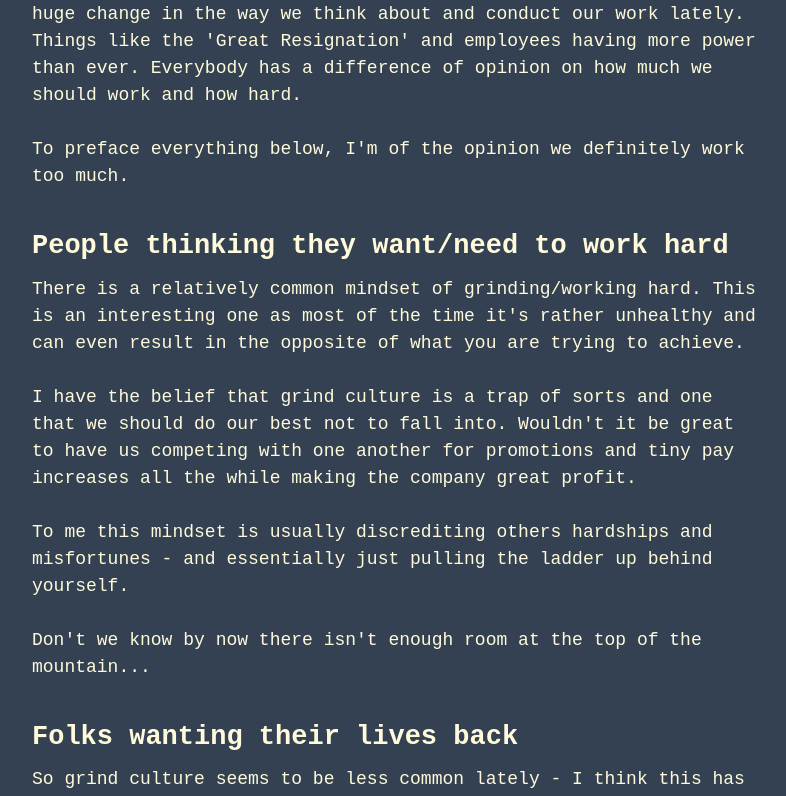
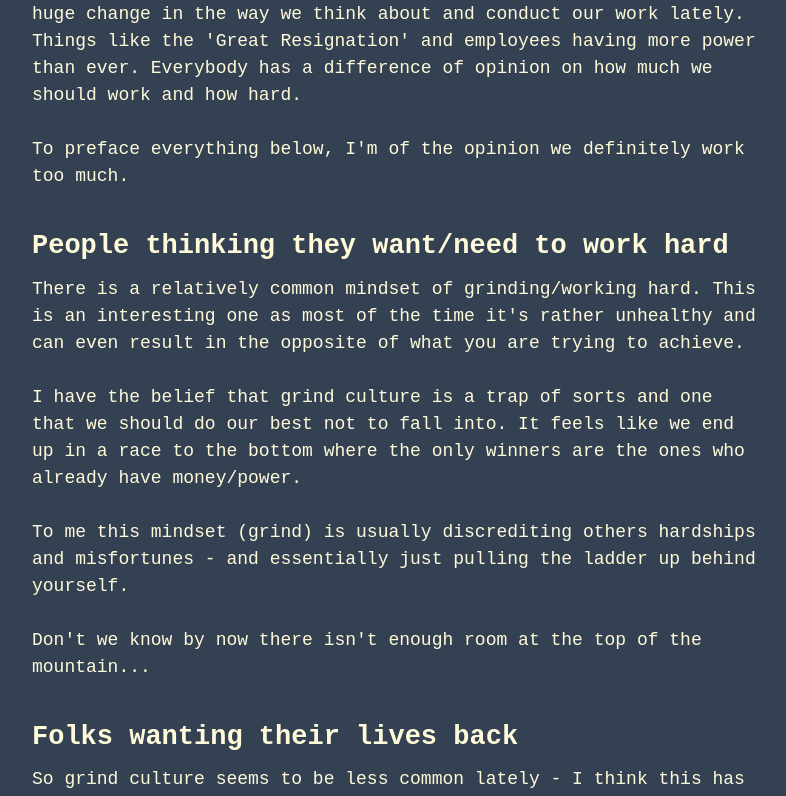
Before and after one commit to LachlanStephan/mysite, a Next.js app: page /writing/work-life-and-other-things in a window 1280 px wide. Shown: the part 377-1173 px from the top of the page, without its empty margins (242-1028 px from the left). Built offline with nearby package versions, Linux system fonts and the light colour scheme.

Commit message:
updates to readme and site planning

```diff
--- a/pages/writing/work-life-and-other-things.mdx
+++ b/pages/writing/work-life-and-other-things.mdx
@@ -26,11 +26,11 @@ There is a relatively common mindset of grinding/working hard. This is an intere
 
 <br />
 
-I have the belief that grind culture is a trap of sorts and one that we should do our best not to fall into. Wouldn't it be great to have us competing with one another for promotions and tiny pay increases all the while making the company great profit.
+I have the belief that grind culture is a trap of sorts and one that we should do our best not to fall into. It feels like we end up in a race to the bottom where the only winners are the ones who already have money/power.
 
 <br />
 
-To me this mindset is usually discrediting others hardships and misfortunes - and essentially just pulling the ladder up behind yourself.
+To me this mindset (grind) is usually discrediting others hardships and misfortunes - and essentially just pulling the ladder up behind yourself.
 
 <br />
 
```
Also changed, not shown: 1 other file (tests, documents, lock files or other folders).
